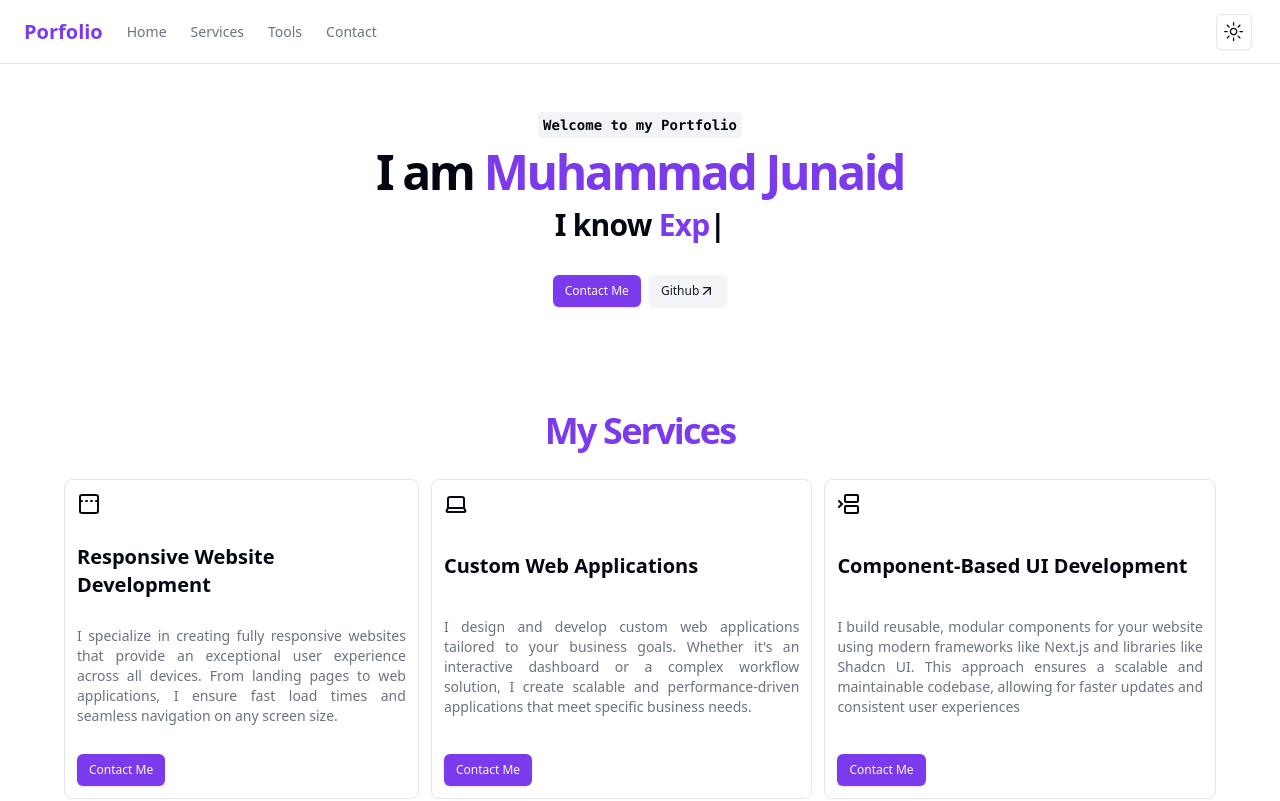
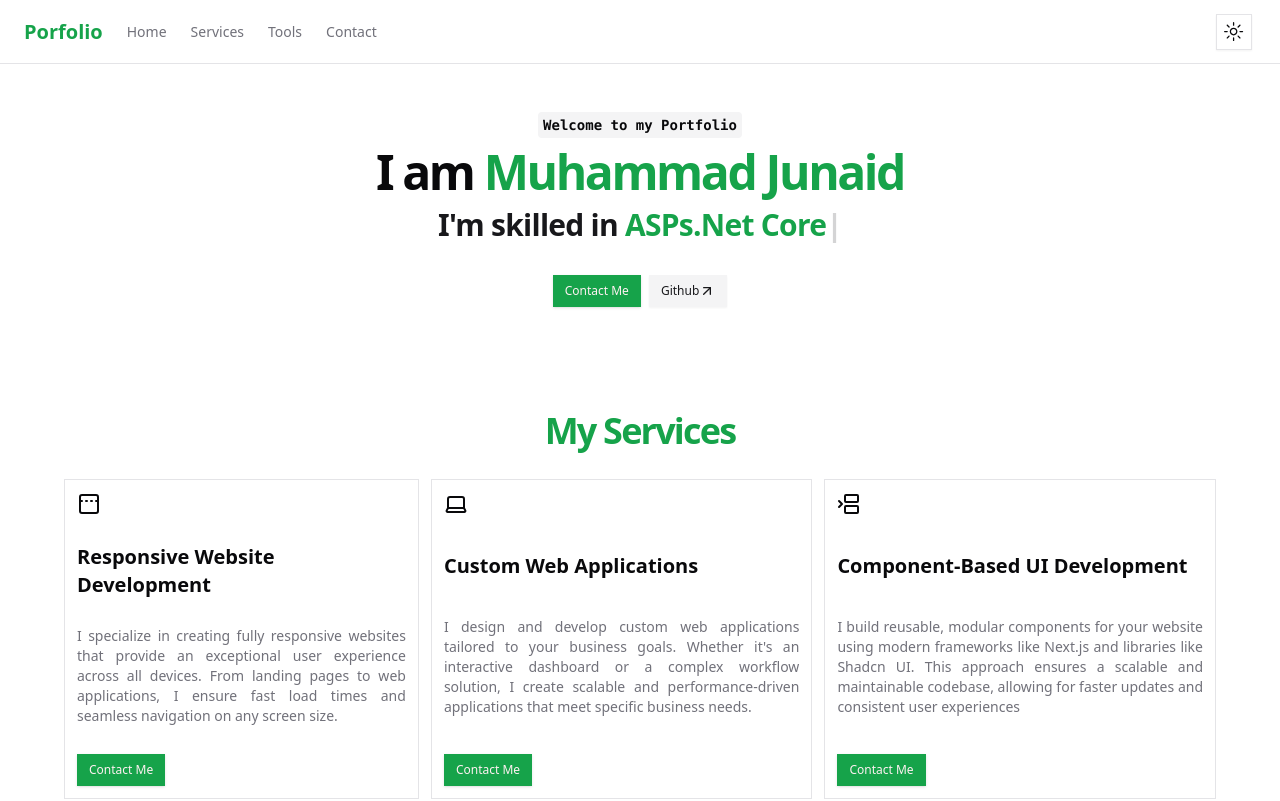
Before and after one commit to mjunaid249/Portfolio, a Next.js app: page / in a window 1280 px wide. Shown: the top 801 px of the page. Built offline with nearby package versions, Linux system fonts and the light colour scheme.

Commit message:
Fixed UI Issues

```diff
--- a/src/app/globals.css
+++ b/src/app/globals.css
@@ -5,25 +5,25 @@
 @layer base {
   :root {
     --background: 0 0% 100%;
-    --foreground: 224 71.4% 4.1%;
+    --foreground: 240 10% 3.9%;
     --card: 0 0% 100%;
-    --card-foreground: 224 71.4% 4.1%;
+    --card-foreground: 240 10% 3.9%;
     --popover: 0 0% 100%;
-    --popover-foreground: 224 71.4% 4.1%;
-    --primary: 262.1 83.3% 57.8%;
-    --primary-foreground: 210 20% 98%;
-    --secondary: 220 14.3% 95.9%;
-    --secondary-foreground: 220.9 39.3% 11%;
-    --muted: 220 14.3% 95.9%;
-    --muted-foreground: 220 8.9% 46.1%;
-    --accent: 220 14.3% 95.9%;
-    --accent-foreground: 220.9 39.3% 11%;
+    --popover-foreground: 240 10% 3.9%;
+    --primary: 142.1 76.2% 36.3%;
+    --primary-foreground: 355.7 100% 97.3%;
+    --secondary: 240 4.8% 95.9%;
+    --secondary-foreground: 240 5.9% 10%;
+    --muted: 240 4.8% 95.9%;
+    --muted-foreground: 240 3.8% 46.1%;
+    --accent: 240 4.8% 95.9%;
+    --accent-foreground: 240 5.9% 10%;
     --destructive: 0 84.2% 60.2%;
-    --destructive-foreground: 210 20% 98%;
-    --border: 220 13% 91%;
-    --input: 220 13% 91%;
-    --ring: 262.1 83.3% 57.8%;
-    --radius: 0.5rem;
+    --destructive-foreground: 0 0% 98%;
+    --border: 240 5.9% 90%;
+    --input: 240 5.9% 90%;
+    --ring: 142.1 76.2% 36.3%;
+    --radius: 0rem;
     --chart-1: 12 76% 61%;
     --chart-2: 173 58% 39%;
     --chart-3: 197 37% 24%;
@@ -32,25 +32,25 @@
   }
 
   .dark {
-    --background: 224 71.4% 4.1%;
-    --foreground: 210 20% 98%;
-    --card: 224 71.4% 4.1%;
-    --card-foreground: 210 20% 98%;
-    --popover: 224 71.4% 4.1%;
-    --popover-foreground: 210 20% 98%;
-    --primary: 263.4 70% 50.4%;
-    --primary-foreground: 210 20% 98%;
-    --secondary: 215 27.9% 16.9%;
-    --secondary-foreground: 210 20% 98%;
-    --muted: 215 27.9% 16.9%;
-    --muted-foreground: 217.9 10.6% 64.9%;
-    --accent: 215 27.9% 16.9%;
-    --accent-foreground: 210 20% 98%;
+    --background: 20 14.3% 4.1%;
+    --foreground: 0 0% 95%;
+    --card: 24 9.8% 10%;
+    --card-foreground: 0 0% 95%;
+    --popover: 0 0% 9%;
+    --popover-foreground: 0 0% 95%;
+    --primary: 142.1 70.6% 45.3%;
+    --primary-foreground: 144.9 80.4% 10%;
+    --secondary: 240 3.7% 15.9%;
+    --secondary-foreground: 0 0% 98%;
+    --muted: 0 0% 15%;
+    --muted-foreground: 240 5% 64.9%;
+    --accent: 12 6.5% 15.1%;
+    --accent-foreground: 0 0% 98%;
     --destructive: 0 62.8% 30.6%;
-    --destructive-foreground: 210 20% 98%;
-    --border: 215 27.9% 16.9%;
-    --input: 215 27.9% 16.9%;
-    --ring: 263.4 70% 50.4%;
+    --destructive-foreground: 0 85.7% 97.3%;
+    --border: 240 3.7% 15.9%;
+    --input: 240 3.7% 15.9%;
+    --ring: 142.4 71.8% 29.2%;
     --chart-1: 220 70% 50%;
     --chart-2: 160 60% 45%;
     --chart-3: 30 80% 55%;
--- a/src/components/Home.jsx
+++ b/src/components/Home.jsx
@@ -15,6 +15,9 @@
         "HTML",
         "CSS",
         "JavaScript",
+        "C#",
+        "ASPs.Net Core",
+        "SQL",
         "React Js",
         "Express Js",
         "MongoDB",
@@ -23,12 +26,11 @@
         "Linux OS",
       ],
       typeSpeed: 30,
-      backSpeed: 10,
+      backSpeed: 5,
       loop: true,
     });
 
     return () => {
-      // Destroy Typed instance during cleanup to stop animation
       typed.destroy();
     };
   }, []);
@@ -41,8 +43,8 @@
         <h1 class="text-3xl text-center font-bold  leading-tight tracking-tighter md:text-5xl lg:leading-[1.1] ">
           I am <span className="text-primary">Muhammad Junaid</span>
         </h1>
-        <h2 className="scroll-m-20 pb-2 text-3xl font-semibold tracking-tight first:mt-0">
-          I know <span ref={el} className="font-bold text-primary" />
+        <h2 className="scroll-m-20 pb-2 text-secondary-foreground text-3xl font-semibold tracking-tight first:mt-0">
+          I'm skilled in <span ref={el} className="font-bold text-primary" />
         </h2>
 
         <p class="max-w-2xl text-lg font-light text-foreground"></p>
```
